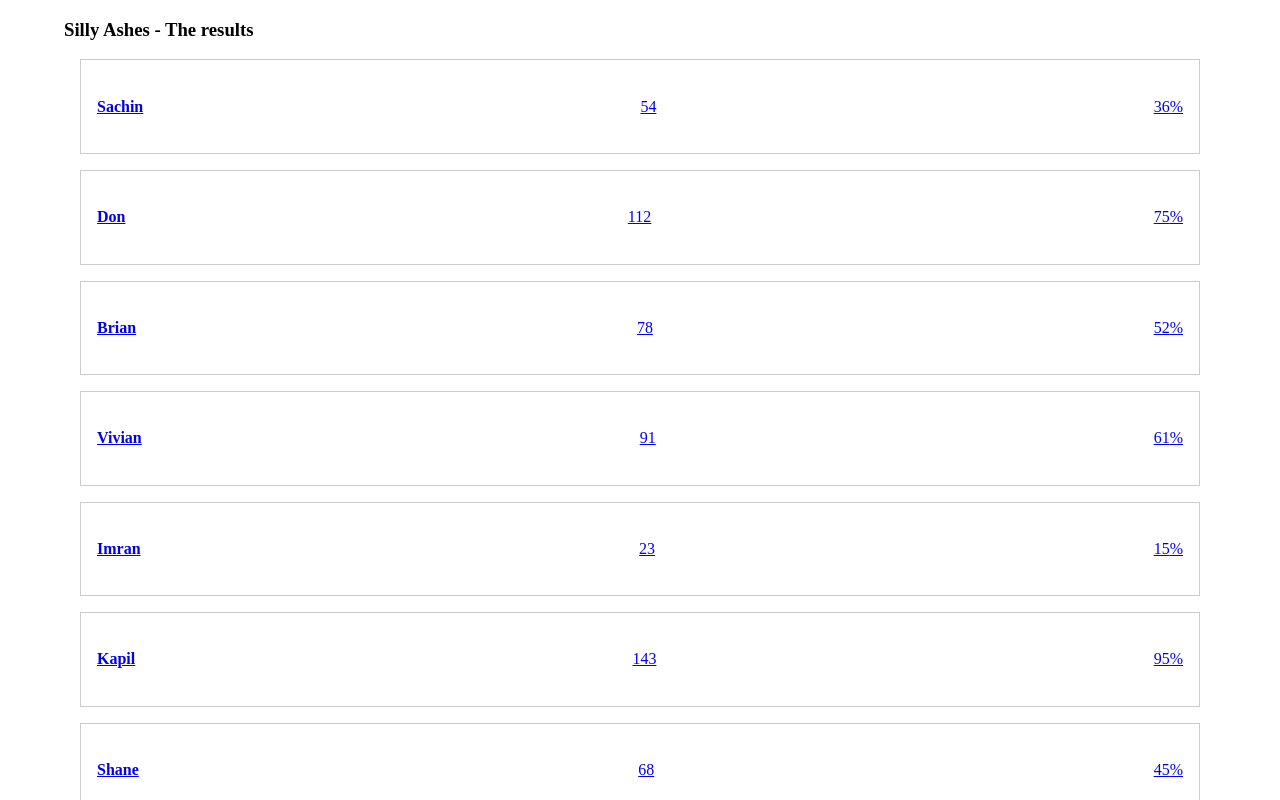
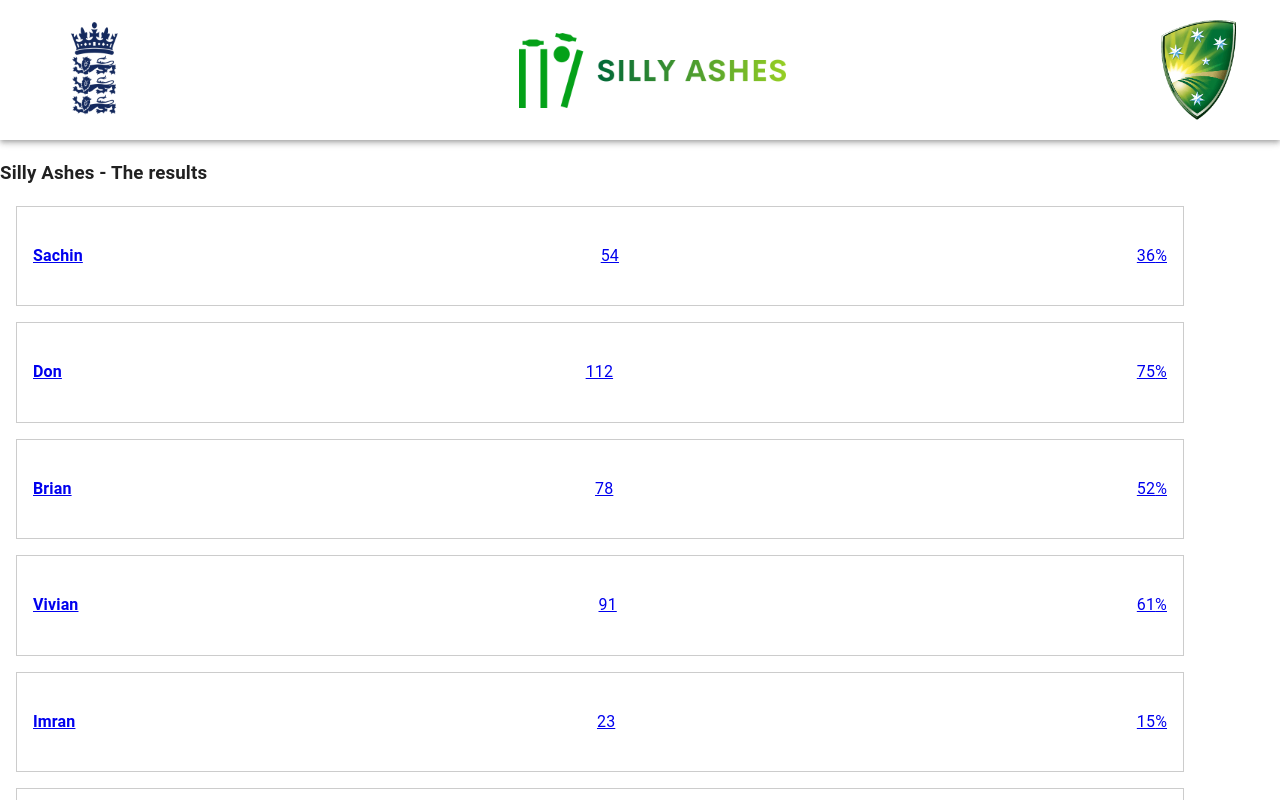
Before and after one commit to mdnrosen/sillyashes-results, a React (Vite) app: page / in a window 1280 px wide. Shown: the top 800 px of the page. Built offline with nearby package versions, Linux system fonts and the light colour scheme.

Commit message:
Basic MUI AppBar added with logos.

```diff
--- a/src/App.jsx
+++ b/src/App.jsx
@@ -2,6 +2,7 @@
 import { BrowserRouter, Routes, Route  } from 'react-router-dom'
 import './App.css'
 
+import { Navbar } from './components/Navbar'
 
 import { Home } from './pages/Home'
 import { Player } from './pages/Player'
@@ -10,12 +11,16 @@
 function App() {
 
   return (
-    <Container>
+    <Container disableGutters sx={{ margin: 0 }}>
       <BrowserRouter>
+
+        <Navbar />
+
         <Routes>
           <Route path='/' element={<Home />} />
           <Route path='/:id' element={<Player />} />
         </Routes>
+
       </BrowserRouter>
     </Container>
   )
--- /dev/null
+++ b/src/components/Navbar.jsx
@@ -0,0 +1,38 @@
+import * as React from 'react'
+import AppBar from '@mui/material/AppBar'
+import Box from '@mui/material/Box'
+import { CssBaseline } from '@mui/material'
+import Toolbar from '@mui/material/Toolbar'
+
+
+export const Navbar = () => {
+    return (
+        <>
+            <CssBaseline />
+            <Box sx={{ flexGrow: 1, width: '100vw' }}>
+                <AppBar position="static">
+                    <Toolbar sx={{ display: 'flex', justifyContent: 'space-between', bgcolor: "white" }}>
+                        <Box
+                            component="img"
+                            sx={{ maxHeight: { xs: 50, md: 100 }, margin: { xs: '10px', md: '20px' } }}
+                            alt="ECB logo. Dark blue: three lions passant under the crown"
+                            src="src/assets/ecbLogo.png"
+                        />
+                        <Box
+                            component="img"
+                            sx={{ maxHeight: { xs: 25, md: 75 }, margin: { xs: '10px', md: '20px' } }}
+                            alt="Silly Ashes logo. Mid green icon of ball hitting stumps next to 'Silly Ashes'."
+                            src="src/assets/sillashesLogo.png"
+                        />
+                        <Box
+                            component="img"
+                            sx={{ maxHeight: { xs: 50, md: 100 }, margin: { xs: '10px', md: '20px' } }}
+                            alt="Cricket Austraila emblem. Mid green shield with silver stars and a sun rising over the shadow of stumps."
+                            src="src/assets/ausLogo.png"
+                        />
+                    </Toolbar>
+                </AppBar>
+            </Box>
+        </>
+    );
+}
```
